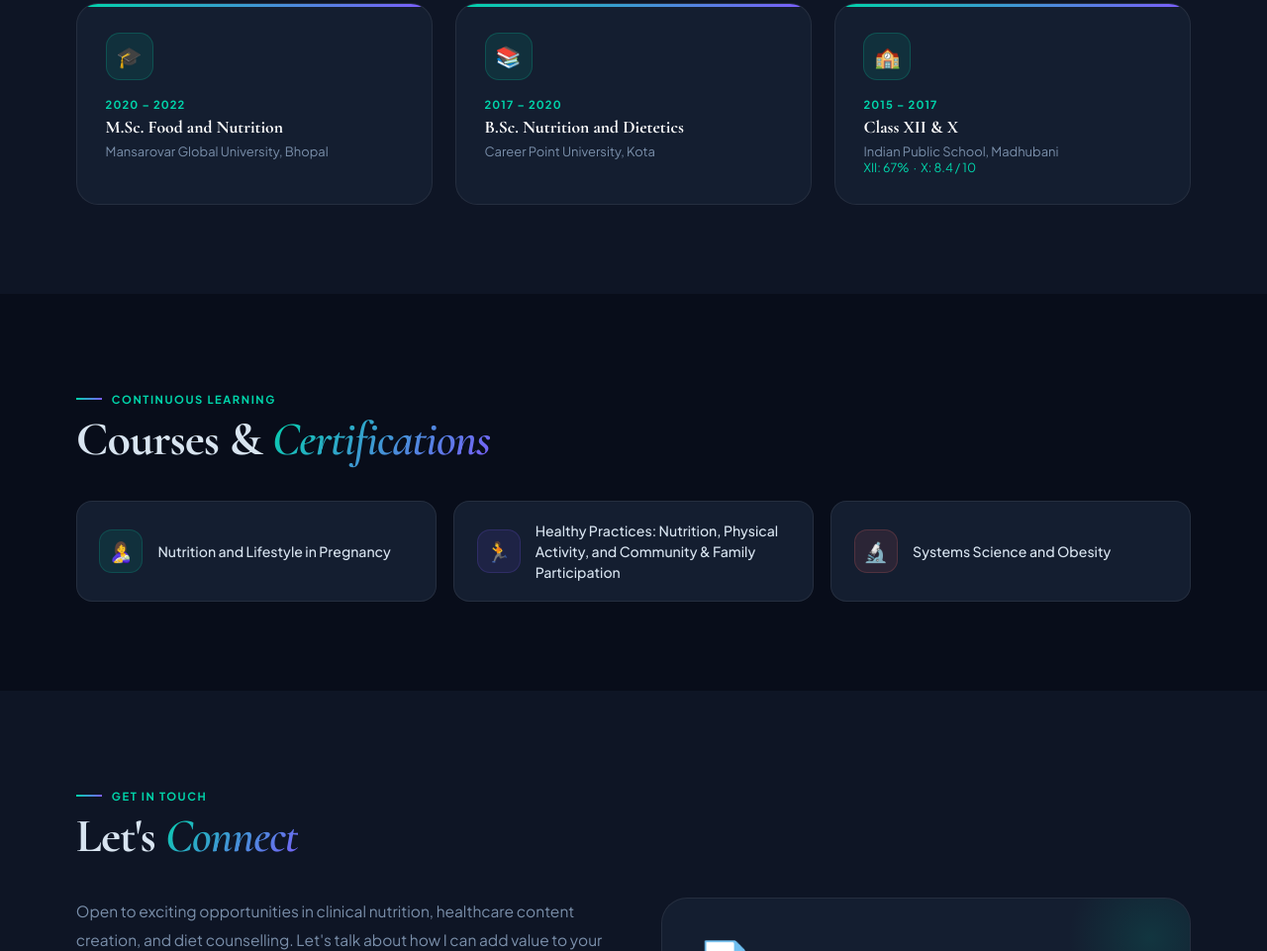
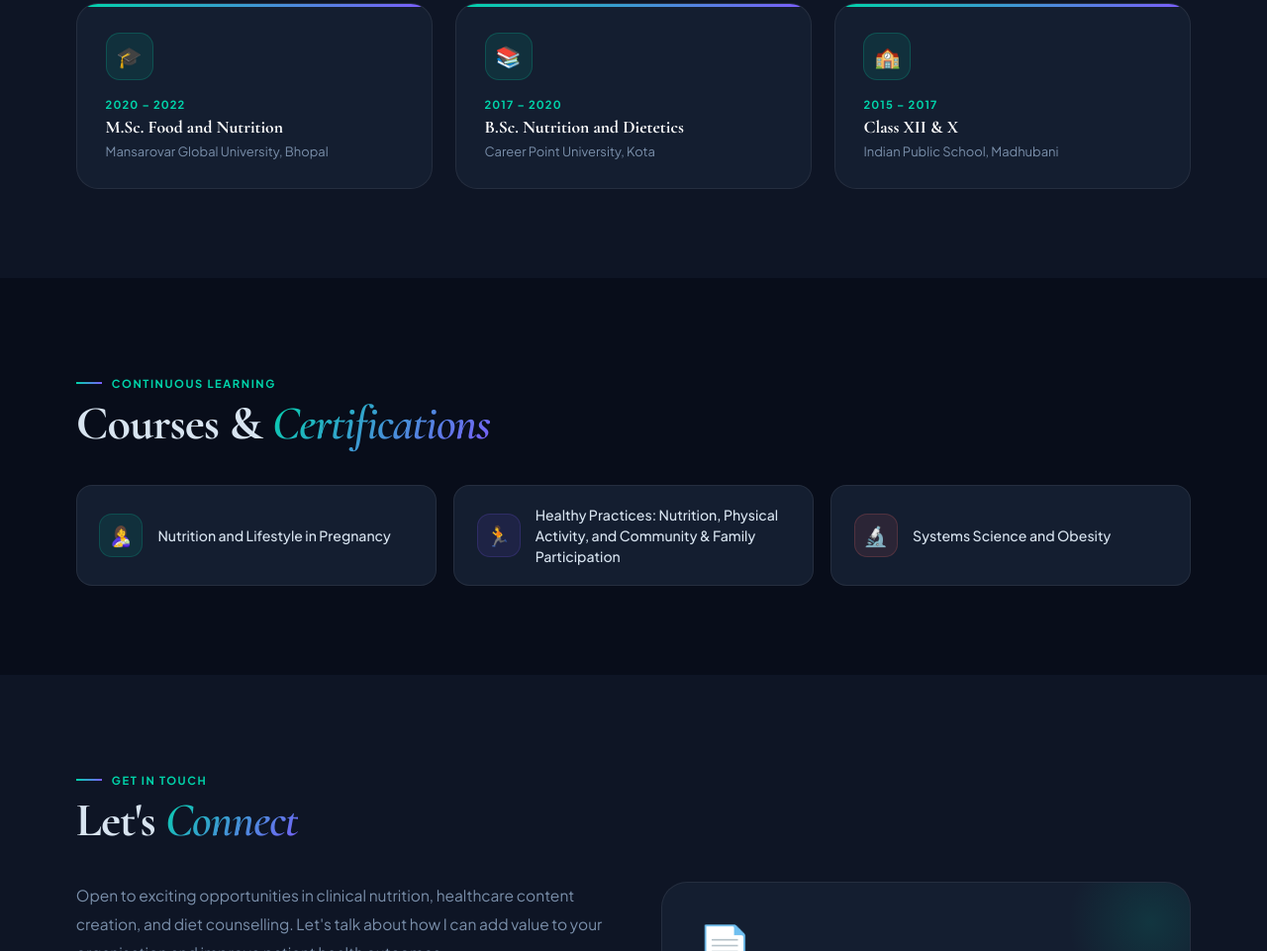
Before and after one commit to AkAshKrKushwaha83/Nutritionist_Juhi_, a plain HTML site: page index.html in a window 1280 px wide. Shown: the part 3417-4378 px from the top of the page at 99% size. Drawn offline with nearby package versions, Linux system fonts and the light colour scheme.

Commit message:
Update education details in index.html
Removed academic performance details from education section.

```diff
--- a/index.html
+++ b/index.html
@@ -511,7 +511,7 @@ footer span{color:var(--teal);}
       <div class="eiw">🏫</div>
       <div class="eyear">2015 – 2017</div>
       <div class="edeg">Class XII &amp; X</div>
-      <div class="euniv">Indian Public School, Madhubani<br><span style="color:var(--teal);font-size:.78rem;">XII: 67% &nbsp;·&nbsp; X: 8.4 / 10</span></div>
+      <div class="euniv">Indian Public School, Madhubani<br><span style="color:var(--teal);font-size:.78rem;"></span></div>
     </div>
   </div>
 </section>
```
